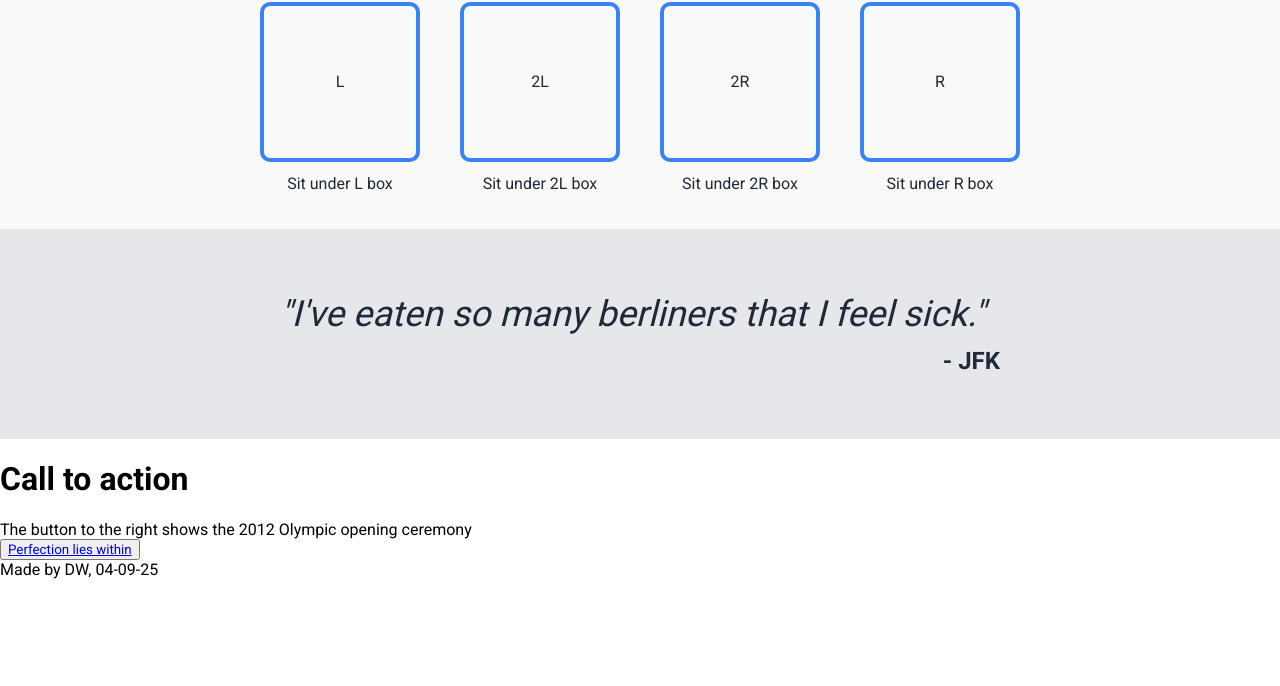
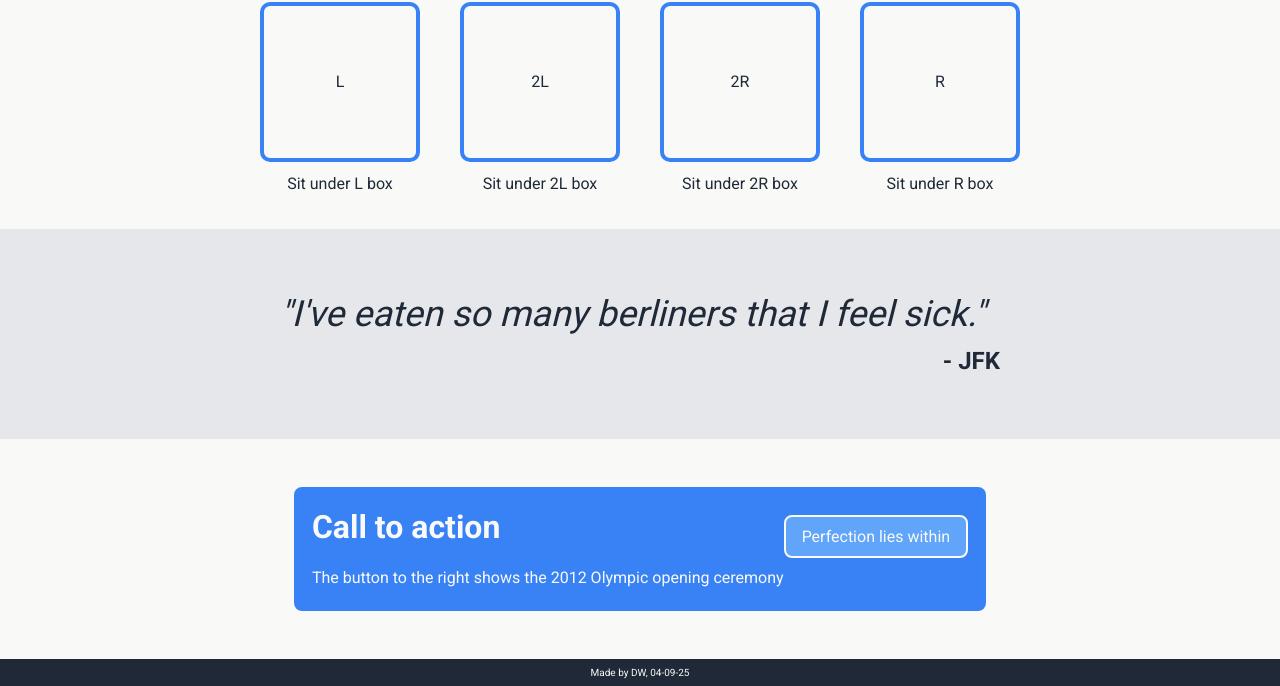
Before and after one commit to woottondaniel/odin-landing-page, a plain HTML site: page index.html in a window 1280 px wide. Shown: the part 551-1237 px from the top of the page. Before the commit the page ends 1130 px from the top, so only its background shows below. Drawn offline with Linux system fonts and the light colour scheme.

Commit message:
Completed section four and footer

```diff
--- a/index.html
+++ b/index.html
@@ -80,9 +80,13 @@
                 <h1>Call to action</h1>
                 <div class="explainer">The button to the right shows the 2012 Olympic opening ceremony</div>
             </div>
-            <div class="button"><button><a href="https://www.youtube.com/watch?v=4As0e4de-rI&t=2165s" target="_blank" rel="noopener noreferrer">Perfection lies within</a></button></div>
+
+            <div class="button-two">
+                <a class="cta" href="https://www.youtube.com/watch?v=4As0e4de-rI&t=2165s" target="_blank" rel="noopener noreferrer">Perfection lies within</a>
+            </div>
         </div>
     </div>
+
 
 <!-- footer-->
     <footer>Made by DW, 04-09-25</footer>
--- a/style.css
+++ b/style.css
@@ -104,12 +104,14 @@ header .page-links a {
     color: white;
     text-decoration: none;
     transition: background-color 0.15s ease;
+    border: 2px solid #F9FAF8
 }
 
 .section-one .button a:hover {
   background-color: #6e8ab0;
   color: white;
   border-color: #1F2937;
+  border: 2px solid #F9FAF8
 }
 
 /* section two */
@@ -140,6 +142,7 @@ header .page-links a {
     flex-direction: row;
     align-content: space-evenly;
     gap: 40px;
+    flex-wrap: wrap;
 }
 
 .section-two .box-group {
@@ -204,3 +207,52 @@ header .page-links a {
   margin-left: auto;
   margin-right: auto;
 }
+
+/* section four */
+
+.section-four {
+    background-color:#F9FAF8;
+    display: flex;
+    justify-content: center;
+    padding: 48px 0;
+}
+
+.section-four .action {
+    background-color: #3882F6;
+    color: #F9FAF8;
+    border-radius: 8px;
+    display: flex;
+    align-items: center;
+    padding-bottom: 24px;
+    padding-left: 18px;
+    padding-right: 18px;
+}
+
+.section-four .action .button-two a.cta,
+.section-four .action .button-two a.cta:link,
+.section-four .action .button-two a.cta:visited{
+  display: inline-block;
+  padding: 10px 16px;
+  background: #60A5FA;
+  color: #F9FAF8;
+  border: 2px solid #F9FAF8;
+  border-radius: 8px;
+  text-decoration: none;
+}
+
+.section-four .action .button-two a.cta:hover,
+.section-four .action .button-two a.cta:focus{
+  background: #2563EB;
+  color: #F9FAF8;
+}
+
+
+/* footer */
+
+footer {
+    background-color: #1F2937;
+    color: #F9FAF8;
+    font-size: x-small;
+    text-align: center;
+    padding: 8px 0;
+}
```
